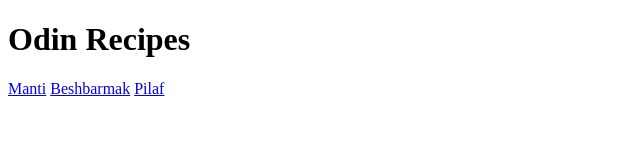
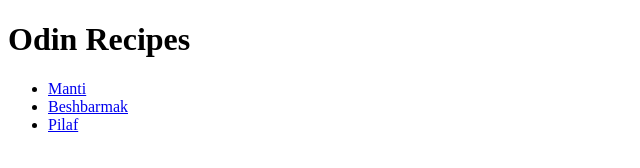
Before and after one commit to SilenceDias/recipes, a plain HTML site: page index.html in a window 1280 px wide. Shown: the whole page, without its empty margins (0-640 px from the left). Drawn offline with Linux system fonts and the light colour scheme.

Commit message:
Added unordered list to main page

```diff
--- a/index.html
+++ b/index.html
@@ -6,8 +6,11 @@
 </head>
 <body>
     <h1>Odin Recipes</h1>
-    <a href="recipes/manty.html">Manti</a>
-    <a href="recipes/beshbarmak.html">Beshbarmak</a>
-    <a href="recipes/pilaf.html">Pilaf</a>
+    <ul>
+        <li><a href="recipes/manty.html">Manti</a></li>
+        <li><a href="recipes/beshbarmak.html">Beshbarmak</a></li>
+        <li><a href="recipes/pilaf.html">Pilaf</a></li>
+    </ul>
+
 </body>
 </html>
```
